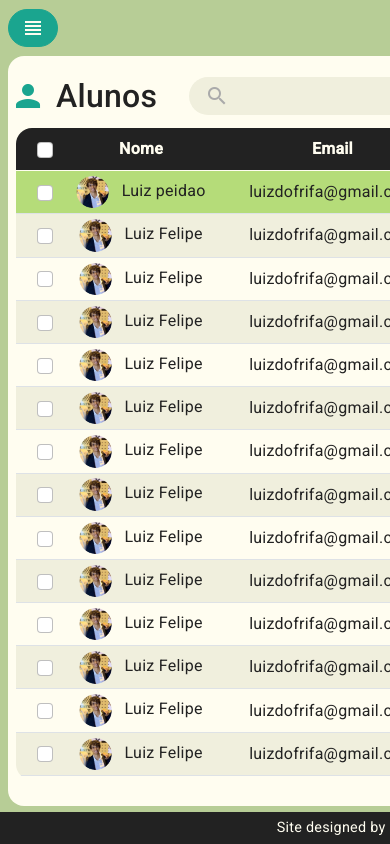
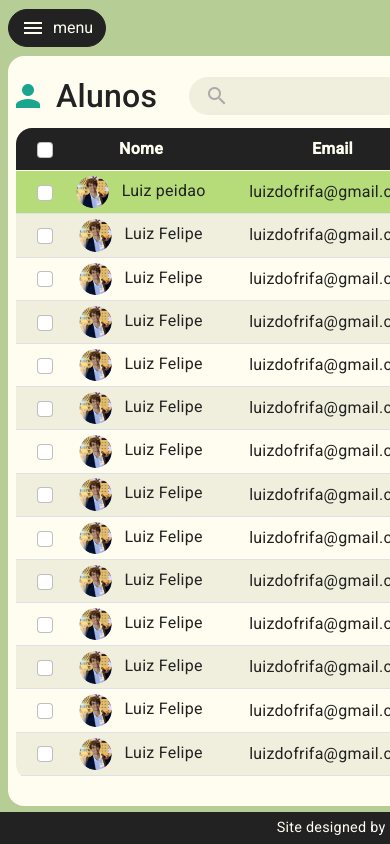
Before and after one commit to mdsreq-fga-unb/2023.1-FamilyMusicSystem, an Angular app in the folder frontend/: page /main/students in a window 390 px wide. Shown: the top 844 px of the page. Built offline with nearby package versions, Linux system fonts and the light colour scheme.

Commit message:
update: inserindo responsividade

```diff
--- a/frontend/src/app/template/header/header.component.html
+++ b/frontend/src/app/template/header/header.component.html
@@ -8,7 +8,8 @@
       data-bs-target="#offcanvasExample"
       aria-controls="offcanvasExample"
     >
-      <mat-icon>view_headline</mat-icon>
+      <mat-icon>menu</mat-icon>
+      menu
     </button>
   </div>
 
@@ -28,7 +29,7 @@
       <ul
         id="dropdown-animated"
         *dropdownMenu
-        class="dropdown-menu"
+        class="dropdown-menu dropdown-menu-right"
         role="menu"
         aria-labelledby="button-animated"
       >
@@ -69,16 +70,16 @@
       </button>
       <ul
         id="dropdown-animated"
-        *dropdownMenu
-        class="dropdown-menu"
+        class="dropdown-menu dropdown-menu-right"
         role="menu"
         aria-labelledby="button-animated"
+        *dropdownMenu
       >
         <li role="menuitem" id="hover">
           <a class="dropdown-item" (click)="modalcontract()">meu perfil</a>
         </li>
         <li role="menuitem" id="hover">
-          <a class="dropdown-item" (click)="modalprivacy()">sair</a>
+          <a class="dropdown-item" routerLink="">sair</a>
         </li>
       </ul>
     </div>
--- a/frontend/src/app/template/header/header.component.scss
+++ b/frontend/src/app/template/header/header.component.scss
@@ -69,6 +69,16 @@
   background-color: var(--contrastSecondary);
 }
 
+.btn-check:active + .btn-dark,
+.btn-check:checked + .btn-dark,
+.btn-dark.active,
+.btn-dark:active,
+.show > .btn-dark.dropdown-toggle {
+  color: var(--primary);
+  background-color: var(--contrast);
+  border-color: var(--contrast);
+}
+
 .photo {
   margin-left: 10px;
   height: 100%;
@@ -99,12 +109,13 @@
 
 #sidebar-button {
   margin-right: 0.5rem;
+  background: var(--contrast);
+  border-color: var(--contrast);
+  border-radius: 0.2rem;
 }
 
-#sidebar-button {
+#sidebar-button mat-icon {
   margin-right: 0.5rem;
-  background: var(--cyan);
-  border-color: var(--cyan);
 }
 
 .perfil::after {
@@ -114,3 +125,7 @@
 .perfil:hover {
   margin-right: 0;
 }
+
+.dropdown-menu {
+  position: left;
+}
--- a/frontend/src/app/template/header/header.component.ts
+++ b/frontend/src/app/template/header/header.component.ts
@@ -6,11 +6,18 @@ import { PrivacyComponent } from 'src/app/modules/settings/privacy/privacy.compo
 import { ResourcesComponent } from 'src/app/modules/settings/resources/resources.component';
 import { AboutComponent } from 'src/app/modules/settings/about/about.component';
 import { HelpComponent } from 'src/app/modules/settings/help/help.component';
+import { BsDropdownConfig } from 'ngx-bootstrap/dropdown';
 
 @Component({
   selector: 'app-header',
   templateUrl: './header.component.html',
   styleUrls: ['./header.component.scss'],
+  providers: [
+    {
+      provide: BsDropdownConfig,
+      useValue: { isAnimated: true, autoClose: true },
+    },
+  ],
 })
 export class HeaderComponent implements OnInit {
   icon = ['brightness_2', 'wb_sunny'];
--- a/frontend/src/app/template/sidebar/sidebar.component.html
+++ b/frontend/src/app/template/sidebar/sidebar.component.html
@@ -1,5 +1,12 @@
 <nav id="sidebar" class="fundo">
   <div class="logo">
+    <button
+      type="button"
+      class="btn-close text-reset"
+      data-bs-dismiss="offcanvas"
+      aria-label="Close"
+      id="close"
+    ></button>
     <svg
       width="193"
       height="159"
@@ -126,6 +133,7 @@
       class="btn btn-outline rounded-pill"
       for="vbtn-radio1"
       routerLink="home"
+      data-bs-dismiss="offcanvas"
     >
       <mat-icon>home</mat-icon>
       Home
@@ -142,6 +150,7 @@
       class="btn btn-outline rounded-pill"
       routerLink="students"
       for="vbtn-radio2"
+      data-bs-dismiss="offcanvas"
     >
       <mat-icon>person</mat-icon>
       Alunos
@@ -158,6 +167,7 @@
       class="btn btn-outline rounded-pill"
       routerLink="teachers"
       for="vbtn-radio3"
+      data-bs-dismiss="offcanvas"
     >
       <mat-icon>class</mat-icon>
       Professores
@@ -174,6 +184,7 @@
       class="btn btn-outline rounded-pill"
       routerLink="rooms"
       for="vbtn-radio4"
+      data-bs-dismiss="offcanvas"
     >
       <mat-icon>meeting_room</mat-icon>
       Salas
@@ -190,6 +201,7 @@
       class="btn btn-outline rounded-pill"
       routerLink="schedule"
       for="vbtn-radio5"
+      data-bs-dismiss="offcanvas"
     >
       <mat-icon>calendar_today</mat-icon>
       Agenda
@@ -205,6 +217,7 @@
       class="btn btn-outline rounded-pill"
       routerLink="mural"
       for="vbtn-radio6"
+      data-bs-dismiss="offcanvas"
     >
       <mat-icon>dashboard</mat-icon>
       Mural
--- a/frontend/src/app/template/sidebar/sidebar.component.scss
+++ b/frontend/src/app/template/sidebar/sidebar.component.scss
@@ -86,5 +86,11 @@
   flex-direction: column;
   justify-content: space-between;
   height: 100%;
+}
 
+#close {
+  position: absolute;
+  top: 0;
+  right: 0;
+  margin: 1rem;
 }
```
